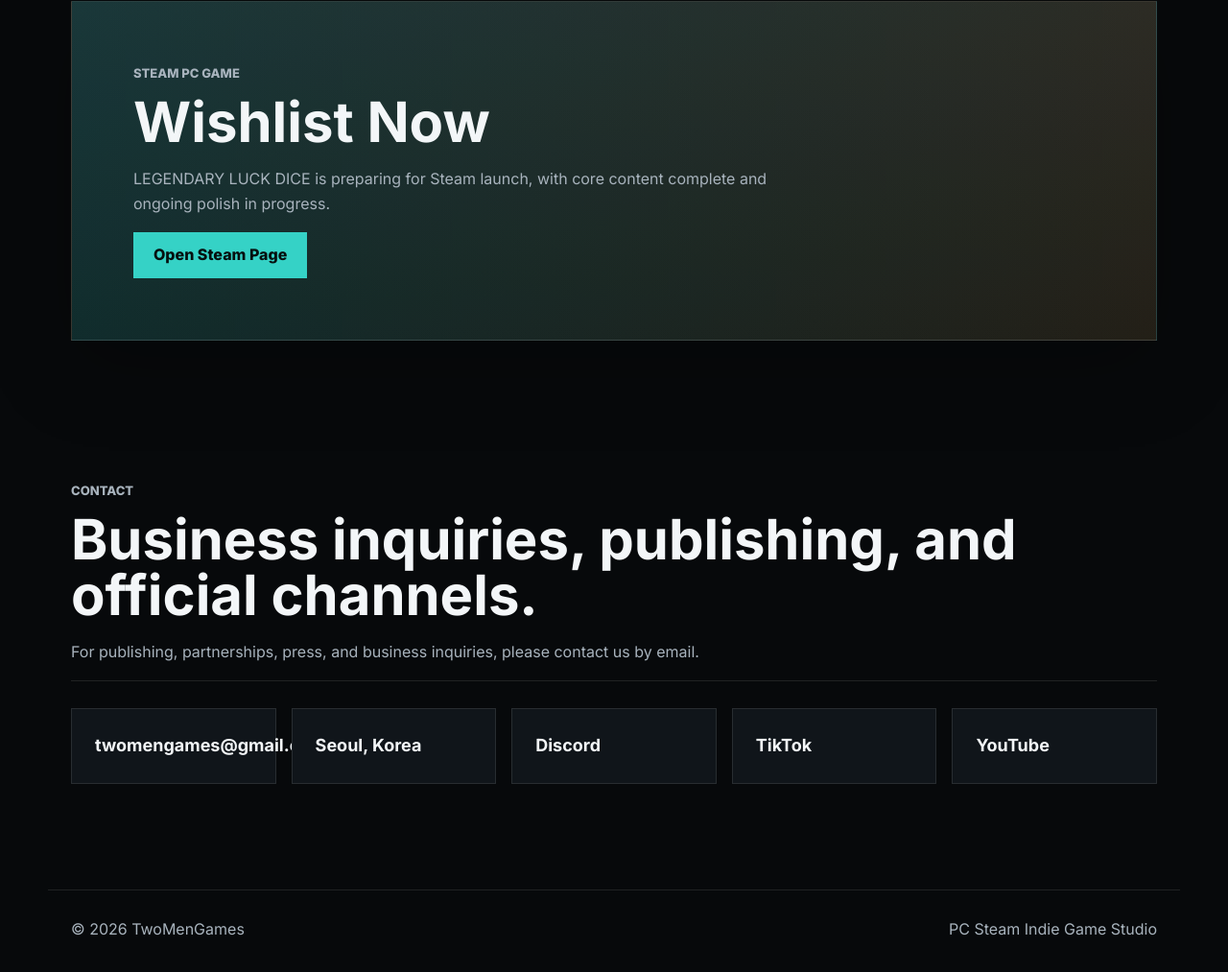
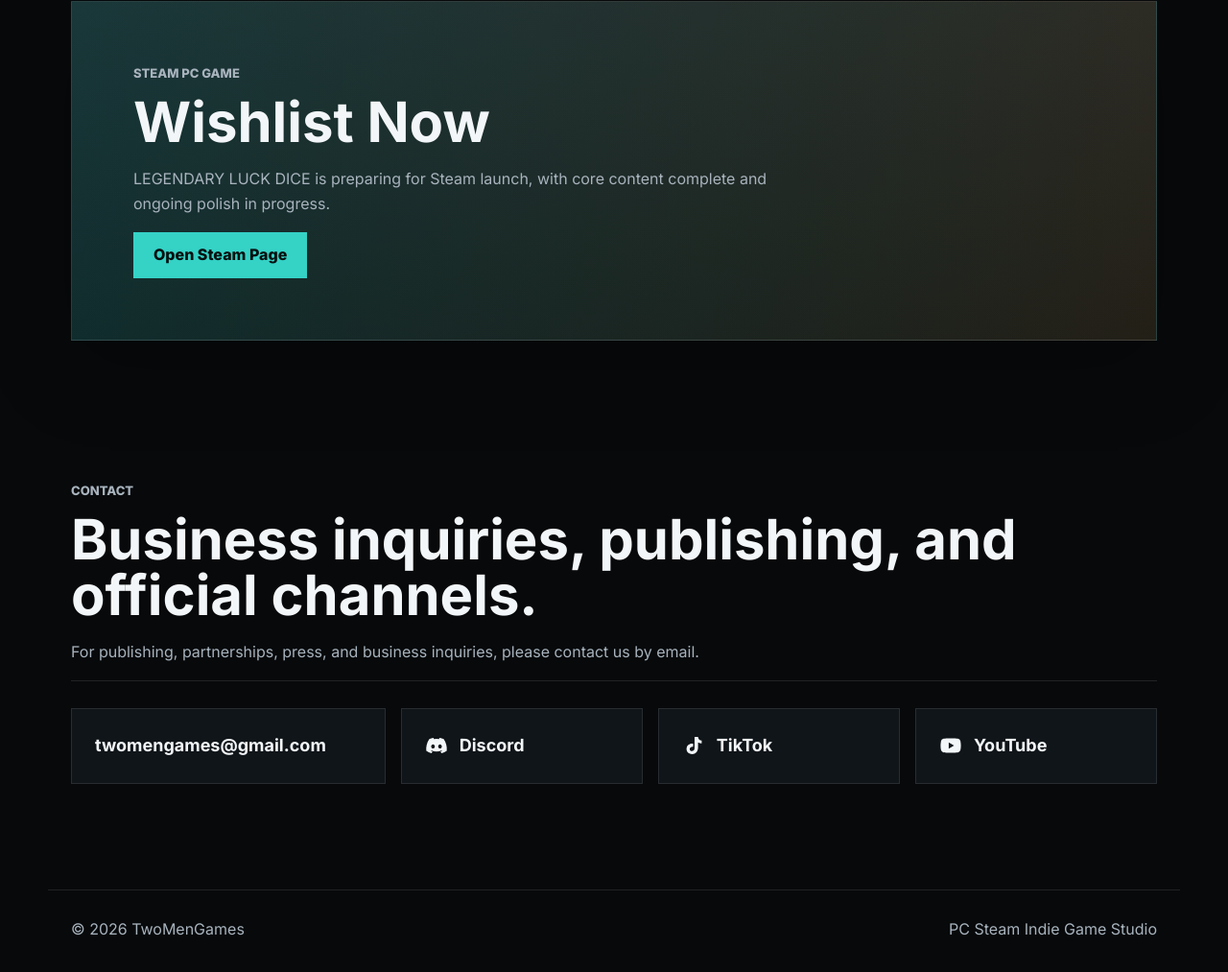
Before and after one commit to twomengames/homepage, a plain HTML site: page index.html in a window 1280 px wide. Shown: the part 5781-6794 px from the top of the page at 96% size. Drawn offline with Linux system fonts and the light colour scheme.

Commit message:
Polish contact links

```diff
--- a/index.html
+++ b/index.html
@@ -227,11 +227,19 @@
           <p data-i18n="contactCopy">For publishing, partnerships, press, and business inquiries, please contact us by email.</p>
         </div>
         <div class="contact-grid reveal">
-          <a href="mailto:twomengames@gmail.com">twomengames@gmail.com</a>
-          <span data-i18n="location">Seoul, Korea</span>
-          <a href="https://discord.com/channels/1492011396039180450/1492015751366709481" target="_blank" rel="noreferrer">Discord</a>
-          <a href="https://www.tiktok.com/@twomengames" target="_blank" rel="noreferrer">TikTok</a>
-          <a href="https://www.youtube.com/@twomengames-v3h" target="_blank" rel="noreferrer">YouTube</a>
+          <a class="contact-card email-card" href="mailto:twomengames@gmail.com">twomengames@gmail.com</a>
+          <a class="contact-card" href="https://discord.com/channels/1492011396039180450/1492015751366709481" target="_blank" rel="noreferrer" aria-label="Discord">
+            <svg viewBox="0 0 24 24" aria-hidden="true"><path d="M19.54 5.34A17.4 17.4 0 0 0 15.2 4c-.19.34-.4.8-.55 1.16a16.2 16.2 0 0 0-5.31 0A9.3 9.3 0 0 0 8.78 4c-1.52.26-2.98.72-4.33 1.34C1.7 9.48.96 13.52 1.33 17.5A17.6 17.6 0 0 0 6.66 20c.43-.58.8-1.2 1.13-1.86-.62-.23-1.2-.52-1.76-.86.15-.11.29-.22.43-.34a12.42 12.42 0 0 0 11.08 0c.14.12.28.23.43.34-.56.34-1.14.63-1.76.86.33.66.7 1.28 1.13 1.86a17.53 17.53 0 0 0 5.33-2.5c.43-4.61-.74-8.61-3.13-12.16ZM8.35 15.04c-1.04 0-1.9-.96-1.9-2.14s.84-2.14 1.9-2.14 1.92.97 1.9 2.14c0 1.18-.84 2.14-1.9 2.14Zm7.3 0c-1.04 0-1.9-.96-1.9-2.14s.84-2.14 1.9-2.14 1.92.97 1.9 2.14c0 1.18-.84 2.14-1.9 2.14Z"/></svg>
+            <span>Discord</span>
+          </a>
+          <a class="contact-card" href="https://www.tiktok.com/@twomengames" target="_blank" rel="noreferrer" aria-label="TikTok">
+            <svg viewBox="0 0 24 24" aria-hidden="true"><path d="M16.54 3c.37 2.27 1.64 3.62 3.86 3.76v3.06a7.4 7.4 0 0 1-3.8-1.18v5.68c0 3.67-2.43 6.68-6.2 6.68-3.14 0-5.8-2.14-5.8-5.45 0-3.75 3.23-6.18 6.86-5.45v3.16c-1.55-.48-3.57.44-3.57 2.42 0 1.28 1.05 2.1 2.24 2.1 1.62 0 2.84-.95 2.84-3.2V3h3.57Z"/></svg>
+            <span>TikTok</span>
+          </a>
+          <a class="contact-card" href="https://www.youtube.com/@twomengames-v3h" target="_blank" rel="noreferrer" aria-label="YouTube">
+            <svg viewBox="0 0 24 24" aria-hidden="true"><path d="M22.1 7.2a3 3 0 0 0-2.1-2.12C18.13 4.58 12 4.58 12 4.58s-6.13 0-8 .5A3 3 0 0 0 1.9 7.2 31.4 31.4 0 0 0 1.4 12c0 1.62.16 3.22.5 4.8A3 3 0 0 0 4 18.92c1.87.5 8 .5 8 .5s6.13 0 8-.5a3 3 0 0 0 2.1-2.12c.34-1.58.5-3.18.5-4.8 0-1.62-.16-3.22-.5-4.8ZM9.9 15.2V8.8l5.54 3.2-5.54 3.2Z"/></svg>
+            <span>YouTube</span>
+          </a>
         </div>
       </section>
     </main>
--- a/script.js
+++ b/script.js
@@ -67,7 +67,6 @@ const translations = {
     contactEyebrow: "Contact",
     contactTitle: "Business inquiries, publishing, and official channels.",
     contactCopy: "For publishing, partnerships, press, and business inquiries, please contact us by email.",
-    location: "Seoul, Korea",
     footerTag: "PC Steam Indie Game Studio",
   },
   ko: {
@@ -138,7 +137,6 @@ const translations = {
     contactEyebrow: "문의",
     contactTitle: "비즈니스 문의 및 퍼블리싱 제안",
     contactCopy: "퍼블리싱, 제휴, 보도자료 및 기타 비즈니스 문의는 아래 이메일로 연락해 주세요.",
-    location: "대한민국 서울",
     footerTag: "PC Steam 인디 게임 스튜디오",
   },
 };
--- a/styles.css
+++ b/styles.css
@@ -545,25 +545,39 @@ h3 {
   border-top: 1px solid var(--line);
   display: grid;
   gap: 16px;
-  grid-template-columns: repeat(5, minmax(0, 1fr));
+  grid-template-columns: minmax(260px, 1.3fr) repeat(3, minmax(150px, 1fr));
   padding-top: 28px;
 }
 
-.contact-grid a,
-.contact-grid span {
+.contact-card {
+  align-items: center;
   background: var(--panel);
   border: 1px solid var(--line);
   color: var(--text);
-  display: block;
+  display: flex;
   font-size: 18px;
   font-weight: 700;
+  gap: 12px;
+  min-width: 0;
   padding: 24px;
   transition: border-color 180ms ease, transform 180ms ease;
 }
 
-.contact-grid a:hover {
+.contact-card:hover {
   border-color: rgba(53, 210, 198, 0.55);
   transform: translateY(-2px);
+}
+
+.contact-card svg {
+  fill: currentColor;
+  flex: 0 0 auto;
+  height: 24px;
+  width: 24px;
+}
+
+.email-card {
+  overflow-wrap: anywhere;
+  word-break: break-word;
 }
 
 .footer {
@@ -714,7 +728,8 @@ h3 {
   .stat-grid,
   .gallery-grid,
   .detail-grid,
-  .production-grid {
+  .production-grid,
+  .contact-grid {
     grid-template-columns: 1fr;
   }
 
```
Also changed, not shown: 2 other files.
